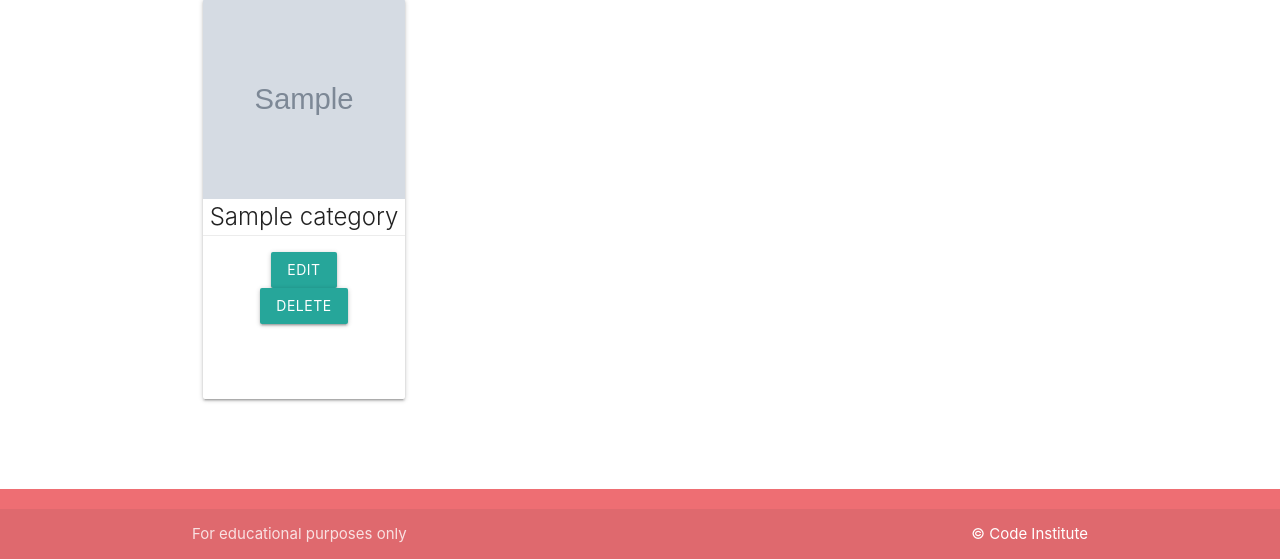
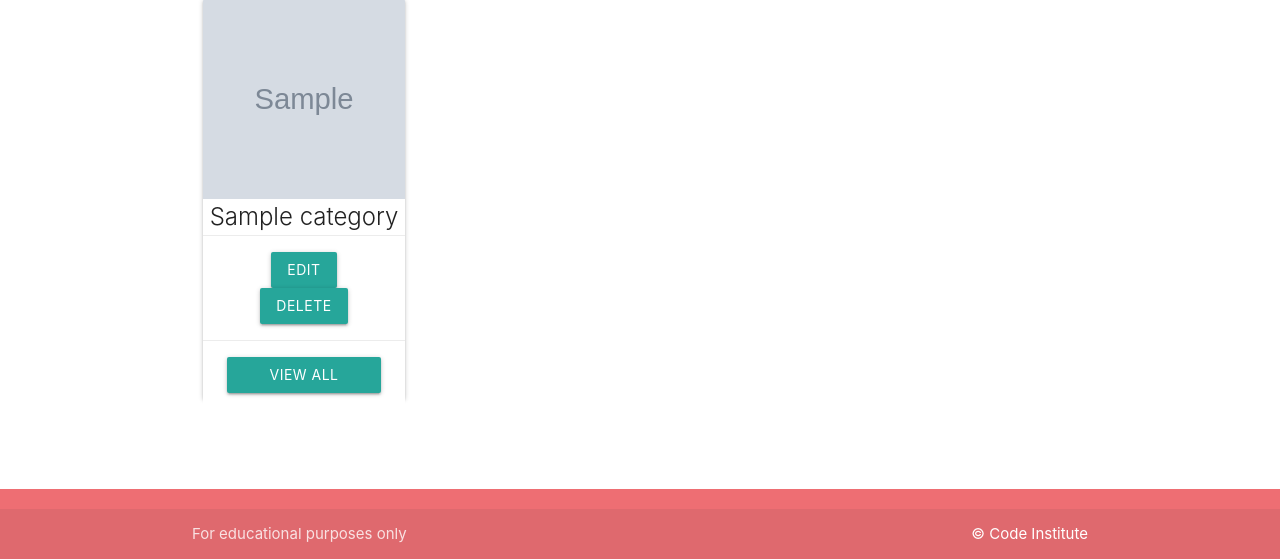
Before and after one commit to AlexandraEL9/MOCA-app, a Flask app: page /categories in a window 1280 px wide. Shown: the part 241-800 px from the top of the page. Run offline with Flask 2, Linux system fonts and the light colour scheme; tables that the repository leaves empty hold one stand-in row (values such as "Sample post"); grey boxes marked "Sample" are stand-in pictures; some libraries are stand-ins or nearby versions.

Commit message:
feat: add view all button to cards

```diff
--- a/moca/templates/categories.html
+++ b/moca/templates/categories.html
@@ -24,6 +24,10 @@
           <a href="{{ url_for('edit_category', category_id=category.id) }}" class="btn">Edit</a>
           <a href="{{ url_for('delete_category', category_id=category.id) }}" class="btn">Delete</a>
         </div>
+        <div class="card-action">
+          <!--view all button to view all recipes belonging to this category-->
+          <a href="{{ url_for('search_recipes') }}?category={{ category.id }}" class="btn">View All "{{ category.category_name }}" Recipes</a>
+        </div>
       </div>
     </div>
     {% endfor %}
```
